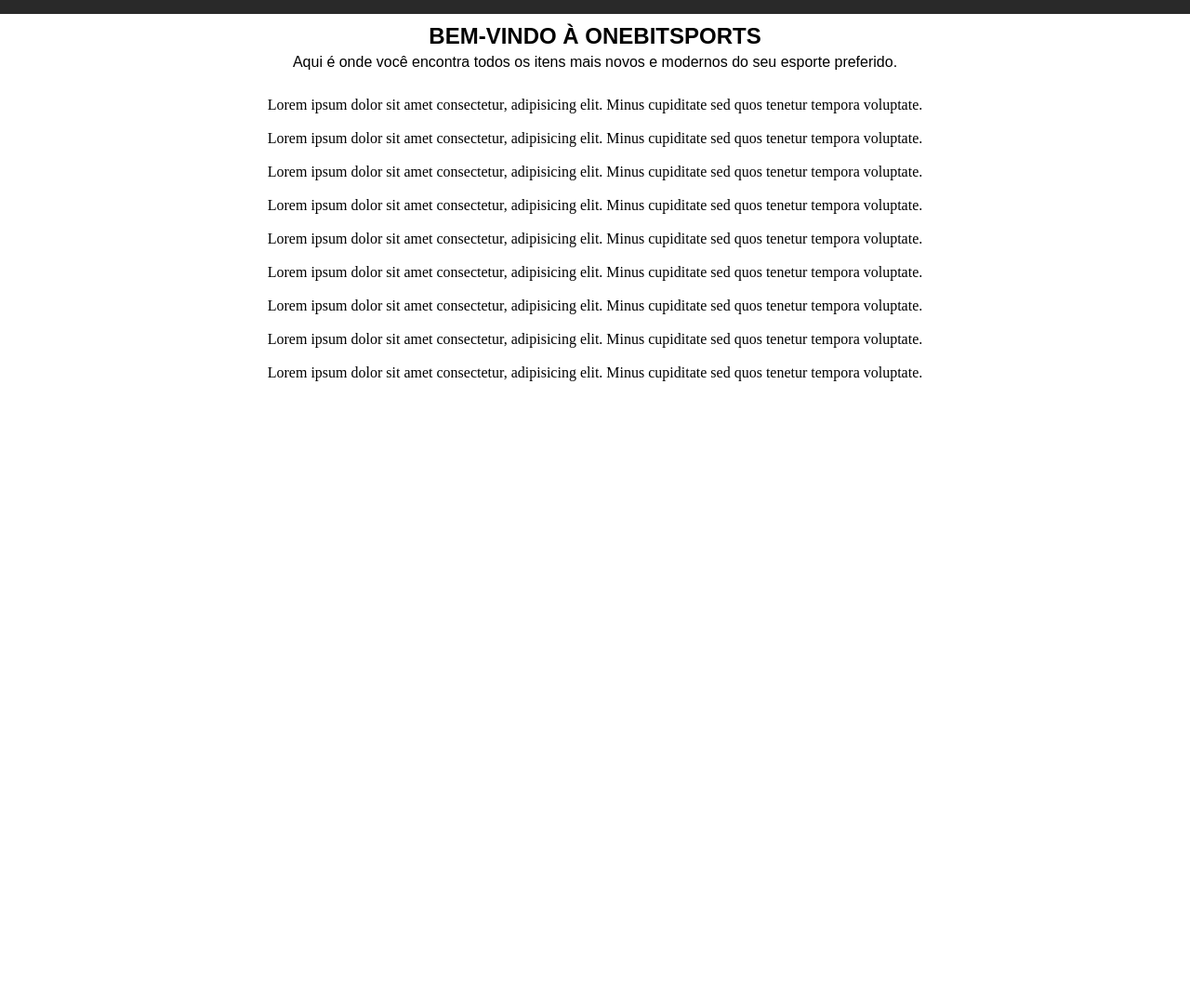
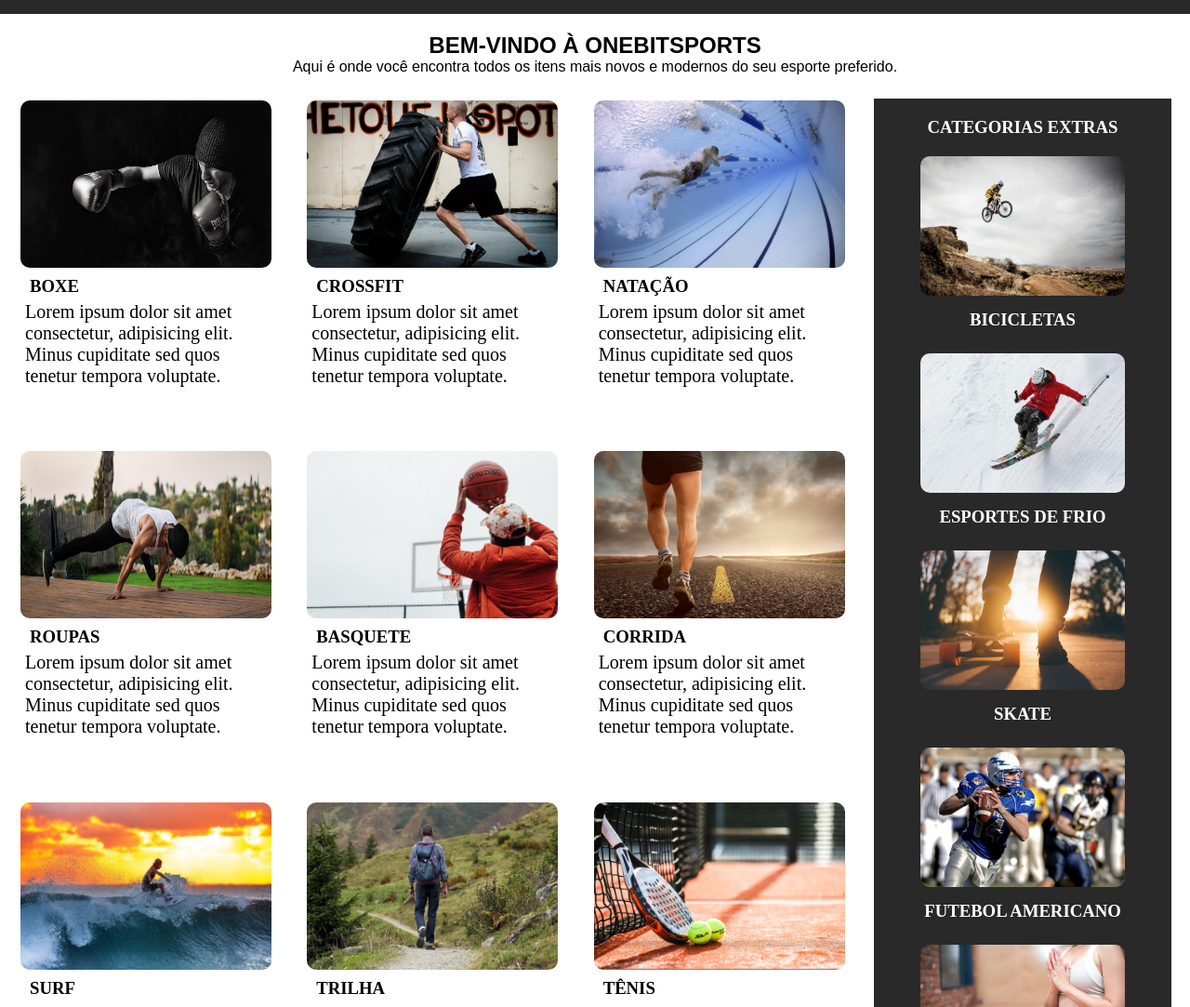
Before and after one commit to sabatinirafa/Flexbox-Grid-Responsividade-Projeto-CSS, a plain HTML site: page index.html in a window 1280 px wide. Shown: the part 85-1168 px from the top of the page at 93% size. Before the commit the page ends 800 px from the top, so only its background shows below. Drawn offline with Linux system fonts and the light colour scheme.

Commit message:
finalização do projeto de flexbox, grid e responsividade

```diff
--- a/index.html
+++ b/index.html
@@ -17,82 +17,90 @@
         <button class="btn">FAQ</button>
       </div>
     </header>
-    <div class="title">
+    <div class="title" id="title">
       <h2>BEM-VINDO À ONEBITSPORTS</h2>
       <p>Aqui é onde você encontra todos os itens mais novos e modernos do seu esporte preferido.</p>
     </div>
-    <section>
+    <section class="section">
       <div class="main-content">
-        <div>
-          <img src="" alt="">
-          <h3></h3>
+        <div class="main-card">
+          <img src="./Imagens-exc/main/boxe.jpg" alt="boxe">
+          <h3>BOXE</h3>
           <p>Lorem ipsum dolor sit amet consectetur, adipisicing elit. Minus cupiditate sed quos tenetur tempora voluptate.</p>
         </div>
-        <div>
-          <img src="" alt="">
-          <h3></h3>
+        <div class="main-card">
+          <img src="./Imagens-exc/main/crossfit.jpg" alt="crossfit">
+          <h3>CROSSFIT</h3>
           <p>Lorem ipsum dolor sit amet consectetur, adipisicing elit. Minus cupiditate sed quos tenetur tempora voluptate.</p>
         </div>
-        <div>
-          <img src="" alt="">
-          <h3></h3>
+        <div class="main-card">
+          <img src="./Imagens-exc/main/natacao.jpg" alt="natação">
+          <h3>NATAÇÃO</h3>
           <p>Lorem ipsum dolor sit amet consectetur, adipisicing elit. Minus cupiditate sed quos tenetur tempora voluptate.</p>
         </div>
-        <div>
-          <img src="" alt="">
-          <h3></h3>
+        <div class="main-card">
+          <img src="./Imagens-exc/main/roupas.jpg" alt="roupas">
+          <h3>ROUPAS</h3>
           <p>Lorem ipsum dolor sit amet consectetur, adipisicing elit. Minus cupiditate sed quos tenetur tempora voluptate.</p>
         </div>
-        <div>
-          <img src="" alt="">
-          <h3></h3>
+        <div class="main-card">
+          <img src="./Imagens-exc/main/basquete.jpg" alt="basquete">
+          <h3>BASQUETE</h3>
           <p>Lorem ipsum dolor sit amet consectetur, adipisicing elit. Minus cupiditate sed quos tenetur tempora voluptate.</p>
         </div>
-        <div>
-          <img src="" alt="">
-          <h3></h3>
+        <div class="main-card">
+          <img src="./Imagens-exc/main/corrida.jpg" alt="corrida">
+          <h3>CORRIDA</h3>
           <p>Lorem ipsum dolor sit amet consectetur, adipisicing elit. Minus cupiditate sed quos tenetur tempora voluptate.</p>
         </div>
-        <div>
-          <img src="" alt="">
-          <h3></h3>
+        <div class="main-card">
+          <img src="./Imagens-exc/main/surf.jpg" alt="surf">
+          <h3>SURF</h3>
           <p>Lorem ipsum dolor sit amet consectetur, adipisicing elit. Minus cupiditate sed quos tenetur tempora voluptate.</p>
         </div>
-        <div>
-          <img src="" alt="">
-          <h3></h3>
+        <div class="main-card">
+          <img src="./Imagens-exc/main/trilha.jpg" alt="trilha">
+          <h3>TRILHA</h3>
           <p>Lorem ipsum dolor sit amet consectetur, adipisicing elit. Minus cupiditate sed quos tenetur tempora voluptate.</p>
         </div>
-        <div>
-          <img src="" alt="">
-          <h3></h3>
+        <div class="main-card">
+          <img src="./Imagens-exc/main/tenis.jpg" alt="tênis">
+          <h3>TÊNIS</h3>
           <p>Lorem ipsum dolor sit amet consectetur, adipisicing elit. Minus cupiditate sed quos tenetur tempora voluptate.</p>
         </div>
       </div>
       <aside class="aside">
-        <div>
-          <h3></h3>
-          <img src="" alt="">
+        <div class="aside-title">
+          <h3>CATEGORIAS EXTRAS</h3>
         </div>
-        <div>
-          <h3></h3>
-          <img src="" alt="">
-        </div>
-        <div>
-          <h3></h3>
-          <img src="" alt="">
-        </div>
-        <div>
-          <h3></h3>
-          <img src="" alt="">
-        </div>
-        <div>
-          <h3></h3>
-          <img src="" alt="">
+        <div class="aside-sports">
+          <div class="aside-card">
+            <img src="./Imagens-exc/aside/bicicletas.jpg" alt="bicicletas">
+            <h3>BICICLETAS</h3>
+          </div>
+          <div class="aside-card">
+            <img src="./Imagens-exc/aside/esportesNaNeve.jpg" alt="esportes na neve">
+            <h3>ESPORTES DE FRIO</h3>
+          </div>
+          <div class="aside-card">
+            <img src="./Imagens-exc/aside/skate.jpg" alt="skate">
+            <h3>SKATE</h3>
+          </div>
+          <div class="aside-card">
+            <img src="./Imagens-exc/aside/futebolAmericano.jpg" alt="futebol americano">
+            <h3>FUTEBOL AMERICANO</h3>
+          </div>
+          <div class="aside-card">
+            <img src="./Imagens-exc/aside/yoga.jpg" alt="yoga">
+            <h3>YOGA</h3>
+          </div>
         </div>
       </aside>
     </section>
-    <footer class="footer"></footer>
+    <footer class="footer">
+      <img src="./Imagens-exc/logos/logo-onebitcode.svg" alt="Banner OneBitCode">
+      <a href="#title">VOLTAR PARA O TOPO</a>
+    </footer>
   </div>
 </body>
 </html>
--- a/styles.css
+++ b/styles.css
@@ -45,8 +45,7 @@
   flex-direction: column;
   justify-content: center;
   align-items: center;
-  padding: 10px;
-  gap: 5px;
+  padding: 20px 20px 5px 20px;
   font-family: Arial, Helvetica, sans-serif;
 }
 
@@ -54,8 +53,145 @@
   text-align: center;
 }
 
+.section {
+  display: flex;
+  margin: 20px;
+  gap: 5px;
+  /* padding-left: 50px; */
+  flex: 1 0 auto;
+}
+
+.main-content {
+  width: auto;
+  display: grid;
+  /* padding: 0 50px; */
+  grid-template-columns: repeat(3, 1fr);
+
+  gap: 10px;
+  flex: 1 0 auto;
+}
+
+.main-content img {
+  width: 270px;
+  height: 180px;
+  border-radius: 10px;
+}
+
+.main-card {
+  width: 274px;
+  height: auto;
+  border: solid 2px transparent;
+  border-radius: 10px;
+  transition: .5s;
+}
+
+.main-card:hover {
+  border: solid 2px grey;
+
+}
+
+.main-card h3 {
+ padding: 5px 0 5px 10px;
+}
+
+.main-card p {
+  text-align: start;
+  padding:  0 0 5px 5px;
+  font-size: 20px;
+}
+
+.aside {
+  background-color: rgb(41, 41, 41);
+  color: white;
+  width: 320px;
+  min-width: 250px;
+  height: 100%;
+  display: flex;
+  flex-direction: column;
+  align-items: center;
+}
+
+.aside-title {
+  margin: 20px;
+  text-align: center;
+}
+
+.aside-sports {
+  display: flex;
+  flex-direction: column;
+}
+.aside-card {
+  display: flex;
+  flex-direction: column;
+  gap: 15px;
+  padding-bottom: 25px;
+}
+
+.aside-card h3 {
+  text-align: center;
+}
+
+
+.aside img {
+  width: 220px;
+  height: 150px;
+  border-radius: 10px;
+}
+
+
+
+
+
+.footer {
+  height: 100px;
+  background-color: rgb(41, 41, 41);
+  display: flex;
+  justify-content: space-between;
+  align-items: center;
+  flex-wrap: wrap;
+}
+
+.footer img {
+  width: 200px;
+  margin: 0 40px 0 40px;
+}
+
+.footer a {
+  margin: 0 40px 0 40px;
+  color: white;
+  text-decoration: none;
+  padding: 5px 0 5px 0;
+}
+
+
+@media (max-width: 1220px) {
+  .main-content {
+    grid-template-columns: repeat(2, 1fr);
+  }
+}
+
+@media (max-width: 840px) {
+  .main-content {
+    grid-template-columns: repeat(1, 1fr);
+    display: flex;
+    flex-direction: column;
+    align-items: center;
+  }
+}
+
 @media (max-width: 570px) {
   .header {
     justify-content: center;
   }
+  .section {
+    flex-wrap: wrap;
+    justify-content: center;
+    gap: 30px;
+  }
 }
+
+@media (max-width: 528px) {
+  .footer {
+    justify-content: center;
+  }
+}
```
